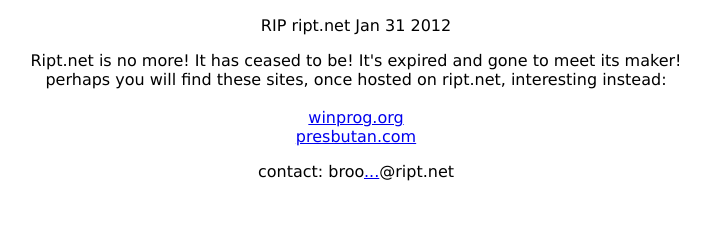
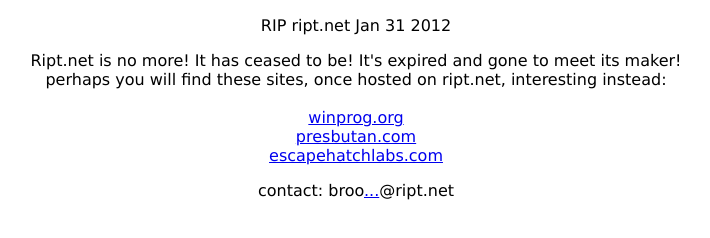
Before and after one commit to ript/ript.github.com, a plain HTML site: page index.html in a window 1280 px wide. Shown: the whole page, without its empty margins (284-994 px from the left). Drawn offline with Linux system fonts and the light colour scheme.

Commit message:
Add escapehatchlabs

```diff
--- a/index.html
+++ b/index.html
@@ -13,6 +13,7 @@
 <div>&nbsp;</div>
 <div><a href="http://winprog.org">winprog.org</a></div>
 <div><a href="http://presbutan.com">presbutan.com</a></div>
+<div><a href="http://escapehatchlabs.com">escapehatchlabs.com</a></div>
 
 
 <p>contact: broo<a href="http://www.imdb.com/title/tt0118884/" title="Reveal this e-mail address">...</a>@ript.net</p>
```
